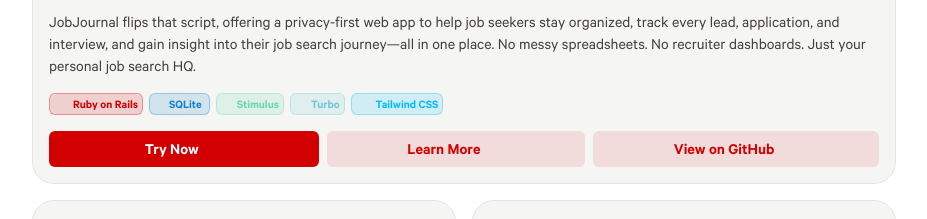
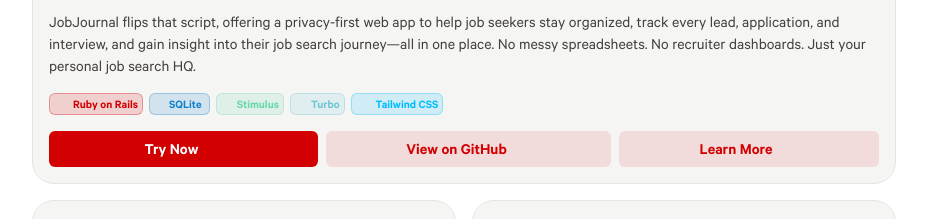
Before and after one commit to bradenr402/portfolio, a website built with webpack: page src/index.html in a window 1280 px wide. Shown: the part 1800-2019 px from the top of the page, without its empty margins (176-1103 px from the left). Built offline with nearby package versions, Linux system fonts and the light colour scheme; files whose address does not match are found by name.

Commit message:
style: use arrow icon for JobJournal "Learn More" button and move to end

```diff
--- a/src/index.html
+++ b/src/index.html
@@ -355,14 +355,6 @@
               <span data-icon="external-link" class="size-4"></span>
             </a>
             <a
-              href="https://github.com/bradenr402/job-journal/#overview"
-              target="_blank"
-              class="btn grow btn-secondary"
-            >
-              <span class="whitespace-nowrap">Learn More</span>
-              <span data-icon="external-link" class="size-4"></span>
-            </a>
-            <a
               href="https://github.com/bradenr402/job-journal"
               target="_blank"
               class="btn grow btn-secondary"
@@ -371,6 +363,14 @@
                 ><span class="@max-sm:hidden">View on</span> GitHub</span
               >
               <span data-icon="github" class="size-4"></span>
+            </a>
+            <a
+              href="https://github.com/bradenr402/job-journal/#overview"
+              target="_blank"
+              class="btn grow btn-secondary"
+            >
+              <span class="whitespace-nowrap">Learn More</span>
+              <span data-icon="arrow-right" class="size-4.5"></span>
             </a>
           </div>
         </div>
```
Also changed, not shown: src/images/icons/arrow-right.svg (added).
